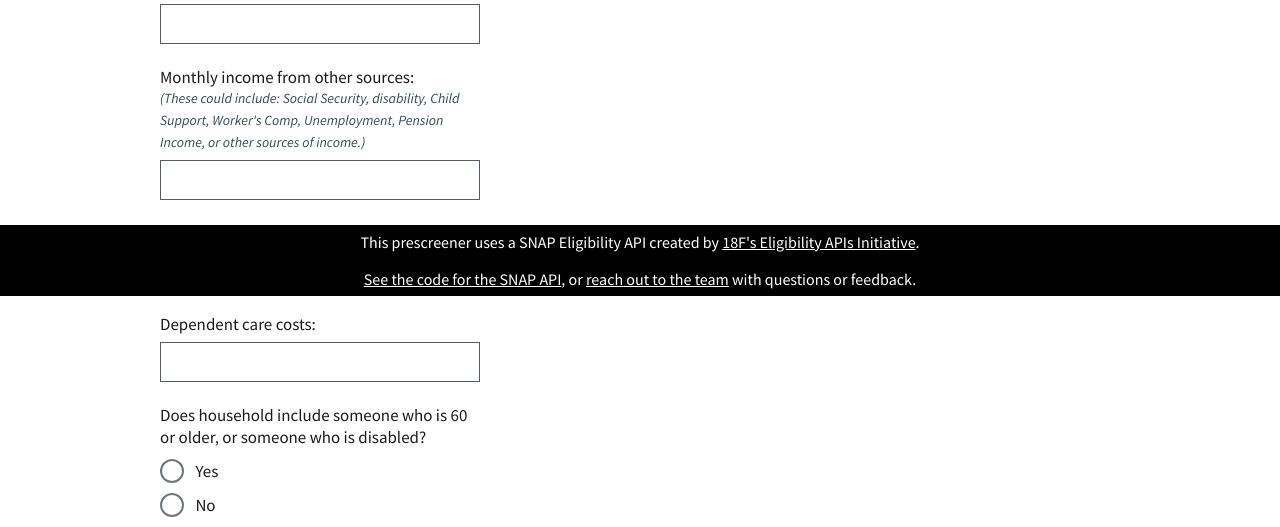
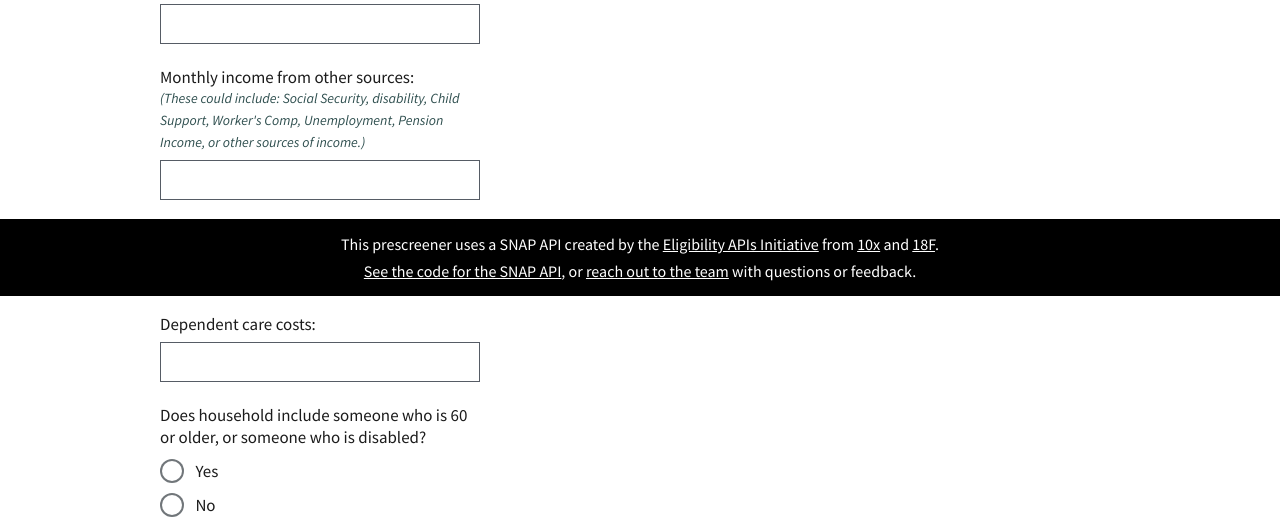
Before and after one commit to 18F/snap-prescreener-prototype, a Flask app: page / in a window 1280 px wide. Shown: the part 504-1031 px from the top of the page. Run offline with Flask 2, Linux system fonts and the light colour scheme.

Commit message:
Footer tweaks

```diff
--- a/static/custom-styles.css
+++ b/static/custom-styles.css
@@ -58,3 +58,7 @@ footer {
 footer a {
   color: white;
 }
+
+footer div {
+  margin: 8px 0;
+}
--- a/templates/prescreener.html
+++ b/templates/prescreener.html
@@ -236,9 +236,12 @@
       </div>
     </div>
     <footer>
-      This prescreener uses a SNAP Eligibility API created by <a href="https://github.com/18F/eligibility-rules-service/blob/master/README.md">18F's Eligibility APIs Initiative</a>.
-      <br/><br/>
-      <a href="https://github.com/18F/snap-api-prototype/">See the code for the SNAP API</a>, or <a href="mailto:eligibility-apis-initiative@gsa.gov">reach out to the team</a> with questions or feedback.
+      <div>
+        This prescreener uses a SNAP API created by the <a href="https://github.com/18F/eligibility-rules-service/blob/master/README.md">Eligibility APIs Initiative</a> from <a href="https://10x.gsa.gov/">10x</a> and <a href="">18F</a>.
+      </div>
+      <div>
+        <a href="https://github.com/18F/snap-api-prototype/">See the code for the SNAP API</a>, or <a href="mailto:eligibility-apis-initiative@gsa.gov">reach out to the team</a> with questions or feedback.
+      </div>
     </footer>
   </body>
   <script type="text/javascript">
```
